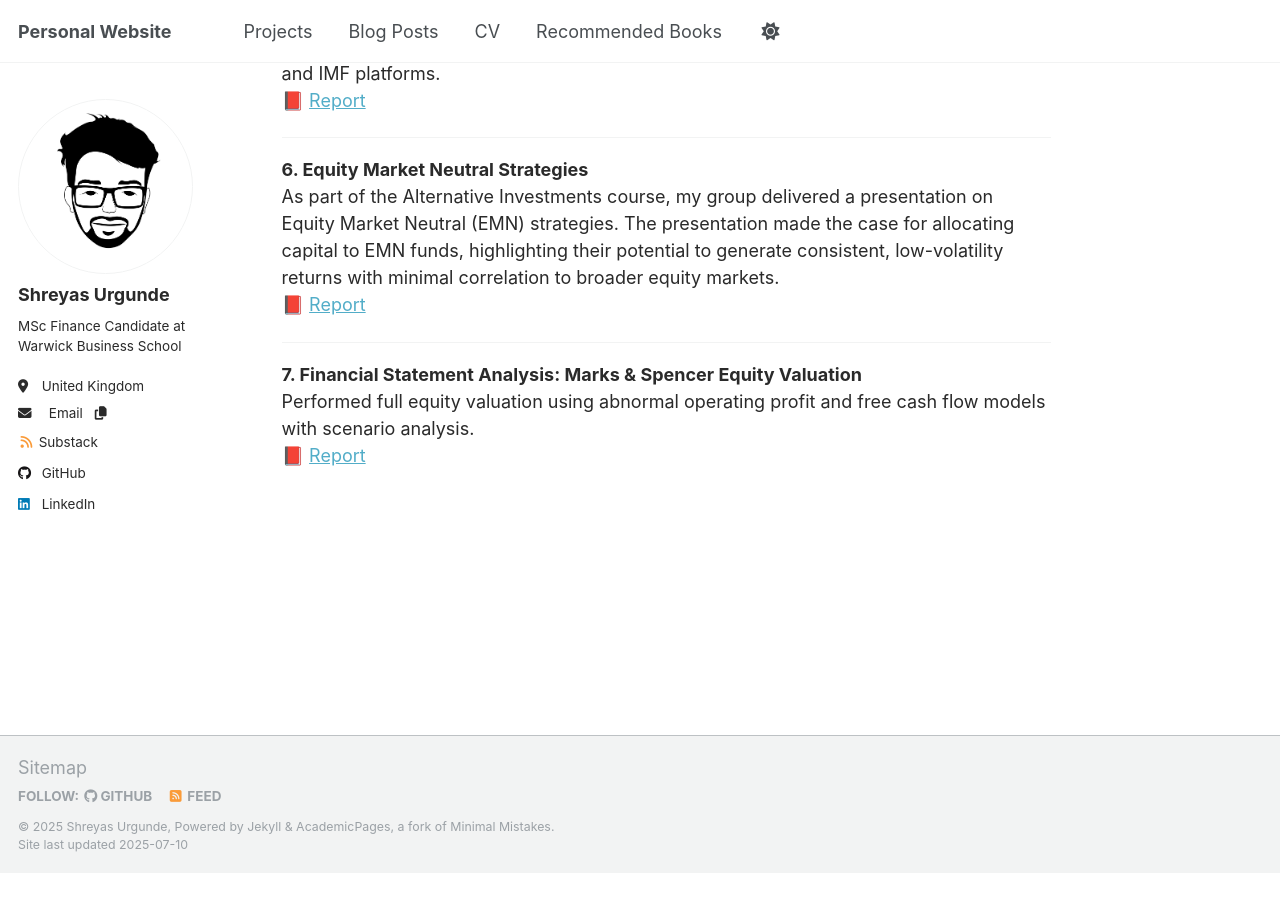
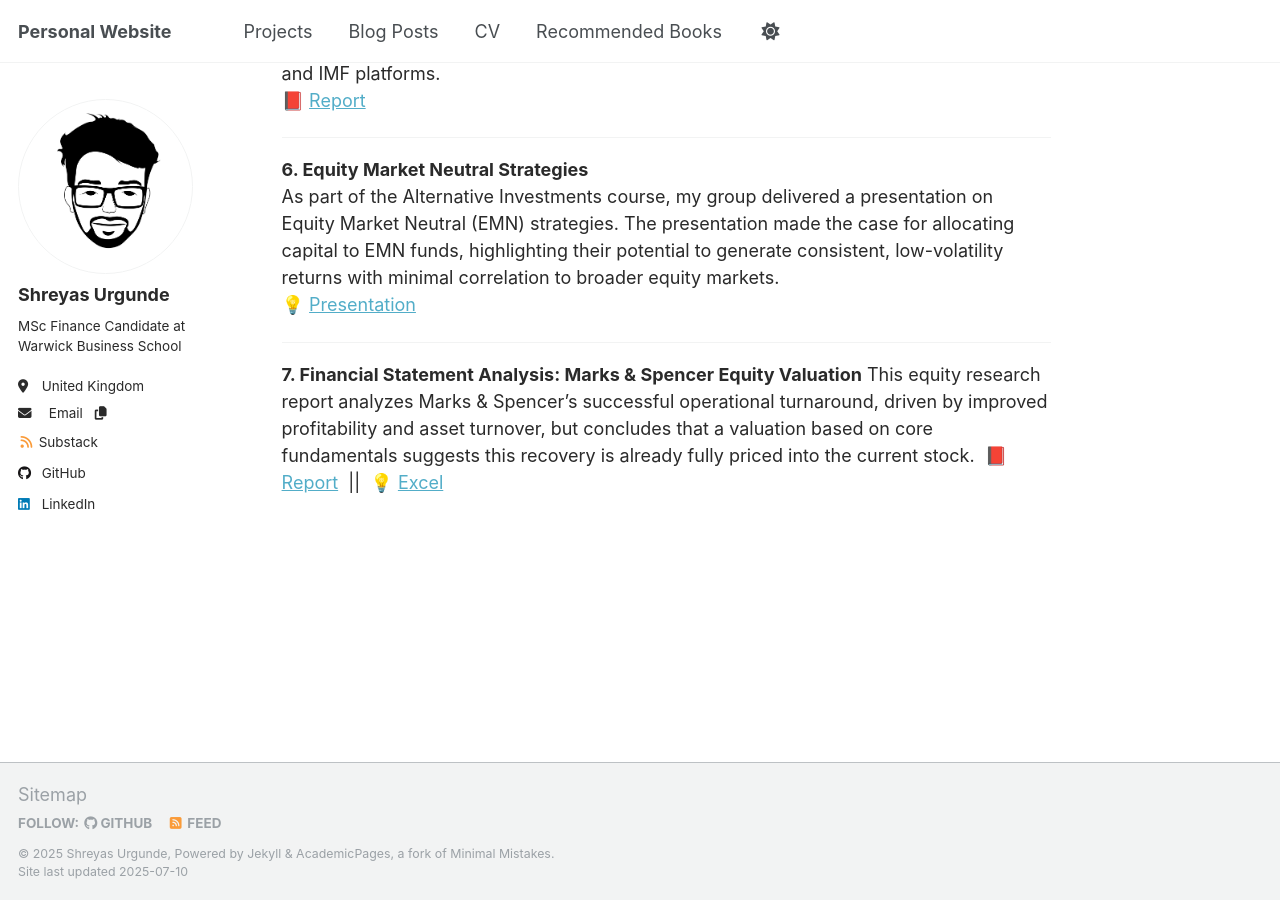
Before and after one commit to shreyasxi/shreyasxi.github.io, a Jekyll site: the page built from _pages/projects.md, in a window 1280 px wide and 900 px high, scrolled down 1169 px. Built offline with Jekyll 4.4.1, drawn with Linux system fonts in a browser that asks for light colours; a script that is not in the unit is left out; before the commit the page ends 2042 px from its top, so only the background shows below that.

Commit message:
Update projects.md

```diff
--- a/_pages/projects.md
+++ b/_pages/projects.md
@@ -38,10 +38,9 @@
 
 **6. Equity Market Neutral Strategies**
 As part of the Alternative Investments course, my group delivered a presentation on Equity Market Neutral (EMN) strategies. The presentation made the case for allocating capital to EMN funds, highlighting their potential to generate consistent, low-volatility returns with minimal correlation to broader equity markets.
-📕 <a href="/files/Group 10 -Equity Market Neutral.pdf" target="_blank">Report</a>
+💡 <a href="/files/Group 10 -Equity Market Neutral.pdf" target="_blank">Presentation</a>
 
 ---
 
 **7. Financial Statement Analysis: Marks & Spencer Equity Valuation**
-Performed full equity valuation using abnormal operating profit and free cash flow models with scenario analysis.
-📕 <a href="/files/FRSA.pdf" target="_blank">Report</a>
+This equity research report analyzes Marks & Spencer's successful operational turnaround, driven by improved profitability and asset turnover, but concludes that a valuation based on core fundamentals suggests this recovery is already fully priced into the current stock. &nbsp;📕 <a href="/files/FRSA.pdf" target="_blank">Report</a> &nbsp;||&nbsp; 💡 <a href="/files/YOUR_EXCEL_FILE.xlsx" target="_blank">Excel</a>
```
